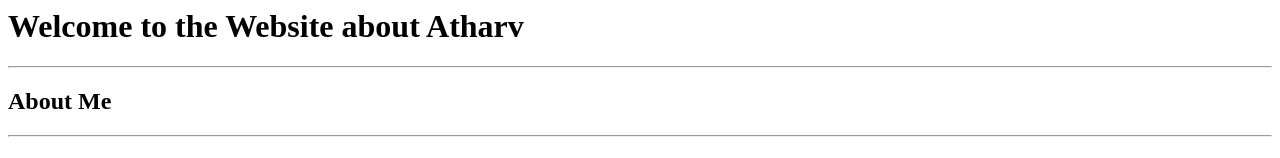
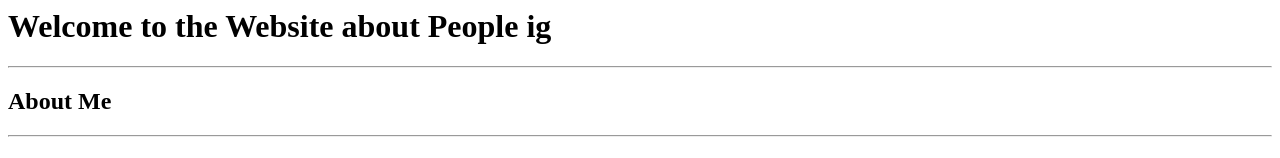
Before and after one commit to TimePenguin14/TimePenguin14.github.io, a plain HTML site: page html_solution.html in a window 1280 px wide. Shown: the top 158 px of the page. Drawn offline with Linux system fonts and the light colour scheme.

Commit message:
Update html_solution.html

```diff
--- a/html_solution.html
+++ b/html_solution.html
@@ -6,7 +6,7 @@
     <body>
 
 
-<h1>Welcome to the Website about Atharv</h1>
+<h1>Welcome to the Website about People ig</h1>
 <hr />
 <h2>About Me</h2>
 <hr />
```
